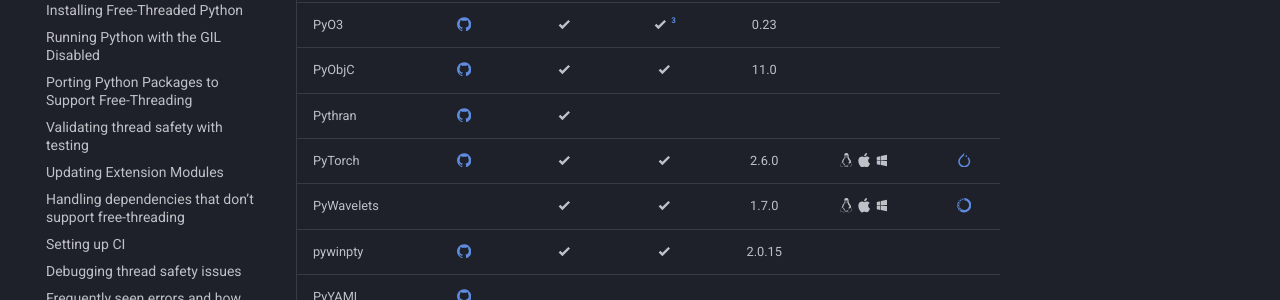
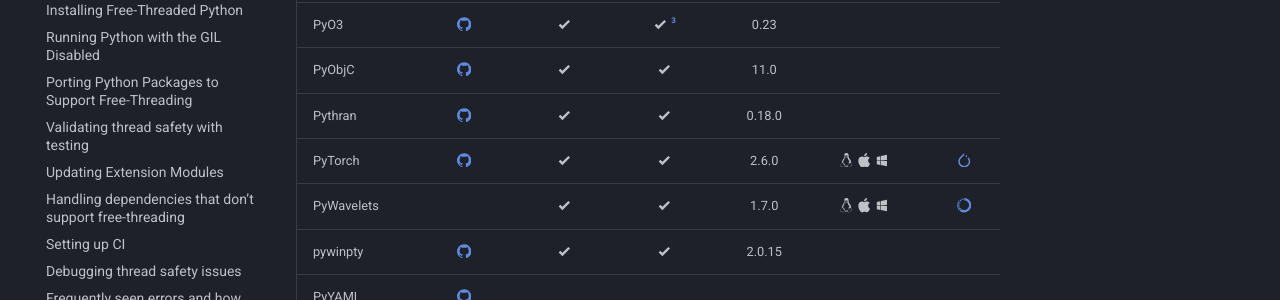
Before and after one commit to Quansight-Labs/free-threaded-compatibility, an MkDocs documentation site: the page built from docs/tracking.md, in a window 1280 px wide and 900 px high, scrolled down 3211 px. Shown: the part 152-452 px from the top of the window. Built offline with MkDocs 1.6.1 and Material for MkDocs 9.7.7, drawn with Linux system fonts in a browser that asks for light colours; comment, search, counter and statistics services are not loaded.

Commit message:
tracker update: pythran release with support (#214)

```diff
--- a/docs/tracking.md
+++ b/docs/tracking.md
@@ -84,7 +84,7 @@
 | PyNaCl               |         [:simple-github:](https://github.com/pyca/pynacl/issues/857)         |                       |                            |                            |                                                            |                                                                                              |
 | PyO3                 |         [:simple-github:](https://github.com/PyO3/pyo3/issues/4265)          | :material-check-bold: | :material-check-bold: [^3] |            0.23            |                                                            |                                                                                              |
 | PyObjC               |    [:simple-github:](https://github.com/ronaldoussoren/pyobjc/issues/608)    | :material-check-bold: |   :material-check-bold:    |            11.0            |                                                            |                                                                                              |
-| Pythran              | [:simple-github:](https://github.com/serge-sans-paille/pythran/issues/2258)  | :material-check-bold: |                            |                            |                                                            |                                                                                              |
+| Pythran              | [:simple-github:](https://github.com/serge-sans-paille/pythran/issues/2258)  | :material-check-bold: |   :material-check-bold:    |           0.18.0           |                                                            |                                                                                              |
 | PyTorch              |     [:simple-github:](https://github.com/pytorch/pytorch/issues/130249)      | :material-check-bold: |   :material-check-bold:    |           2.6.0            | :simple-linux: :simple-apple: :material-microsoft-windows: |          [:simple-pytorch:](https://pytorch.org/get-started/locally/#start-locally)          |
 | PyWavelets           |                                                                              | :material-check-bold: |   :material-check-bold:    |           1.7.0            | :simple-linux: :simple-apple: :material-microsoft-windows: |    [:simple-anaconda:](https://anaconda.org/scientific-python-nightly-wheels/pywavelets/)    |
 | pywinpty             |       [:simple-github:](https://github.com/andfoy/pywinpty/issues/491)       | :material-check-bold: |   :material-check-bold:    |           2.0.15           |                                                            |                                                                                              |
```
